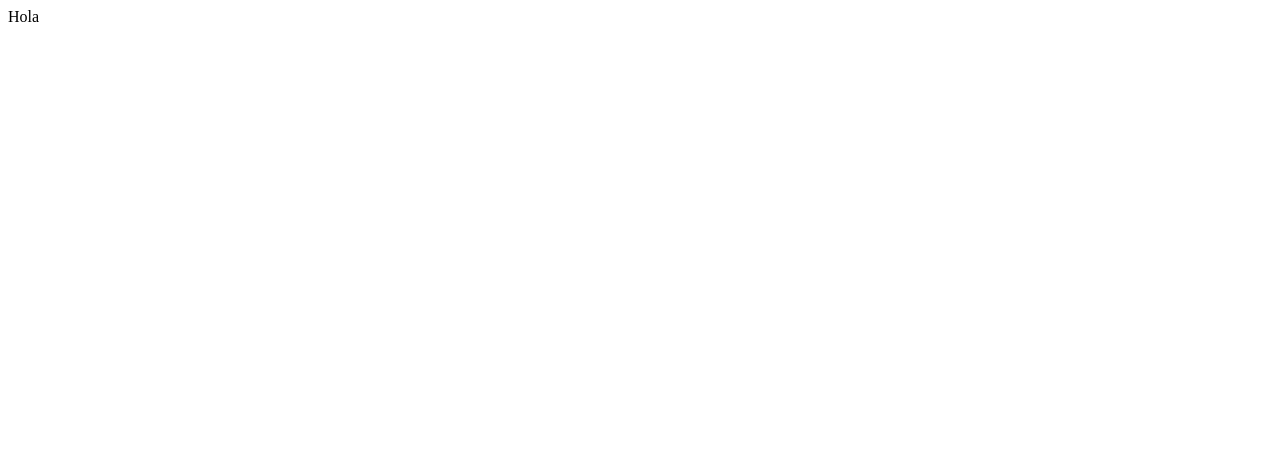
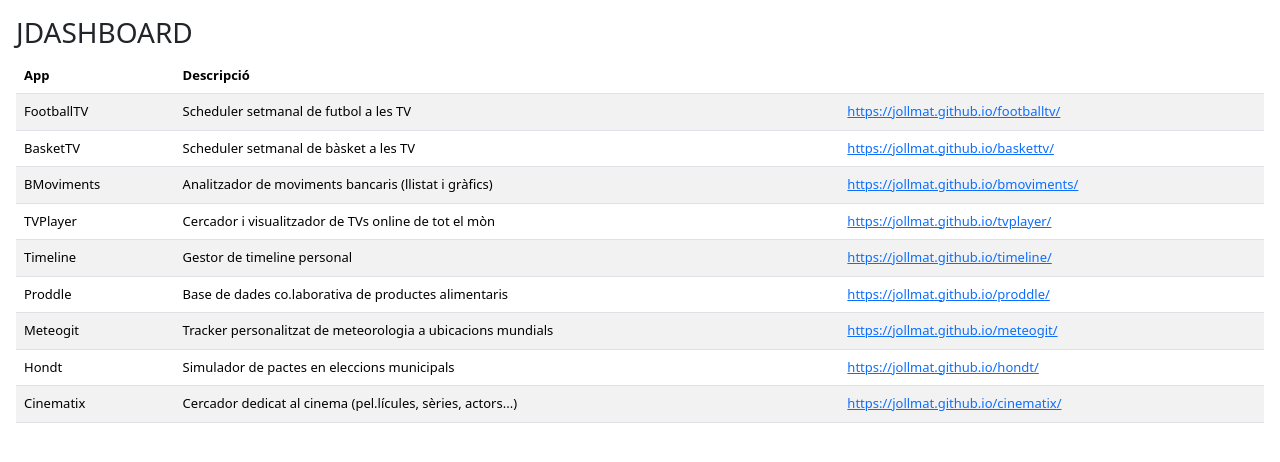
Before and after one commit to jollmat/jdashboard, an Angular app: page / in a window 1280 px wide. Shown: the top 462 px of the page. Built offline with nearby package versions, Linux system fonts and the light colour scheme.

Commit message:
Added applications links

```diff
--- a/package.json
+++ b/package.json
@@ -20,7 +20,9 @@
     "@angular/router": "^17.3.12",
     "rxjs": "~7.5.0",
     "tslib": "^2.3.0",
-    "zone.js": "~0.14.10"
+    "zone.js": "~0.14.10",
+    "bootstrap": "^5.3.3",
+    "font-awesome": "^4.7.0"
   },
   "devDependencies": {
     "@angular-devkit/build-angular": "^17.3.15",
--- a/src/app/app.component.html
+++ b/src/app/app.component.html
@@ -1,3 +1,20 @@
-<div class="w-100 d-flex">
-  Hola
+<div class="w-100 d-flex flex-column p-3">
+  <h3>JDASHBOARD</h3>
+  <table class="table table-hover table-striped">
+    <thead>
+      <tr>
+        <th>App</th>
+        <th colspan="2">Descripció</th>
+      </tr>
+    </thead>
+    <tbody>
+      <ng-container *ngFor="let app of apps">
+        <tr>
+          <td>{{app.name}}</td>
+          <td>{{app.description}}</td>
+          <td><a [href]="app.url" target="_blank">{{app.url}}</a></td>
+        </tr>
+      </ng-container>
+    </tbody>
+  </table>
 </div>
--- a/src/app/app.component.ts
+++ b/src/app/app.component.ts
@@ -17,7 +17,6 @@ export class AppComponent {
     {name: 'Proddle', description: 'Base de dades co.laborativa de productes alimentaris', url: 'https://jollmat.github.io/proddle/'},
     {name: 'Meteogit', description: 'Tracker personalitzat de meteorologia a ubicacions mundials', url: 'https://jollmat.github.io/meteogit/'},
     {name: 'Hondt', description: 'Simulador de pactes en eleccions municipals', url: 'https://jollmat.github.io/hondt/'},
-    {name: 'Timeline', description: 'Gestor de timeline personal', url: 'https://jollmat.github.io/timeline/'},
     {name: 'Cinematix', description: 'Cercador dedicat al cinema (pel.lícules, sèries, actors...)', url: 'https://jollmat.github.io/cinematix/'},
   ];
 }
--- a/src/styles.scss
+++ b/src/styles.scss
@@ -1 +1,6 @@
 /* You can add global styles to this file, and also import other style files */
+@import "node_modules/bootstrap/scss/bootstrap";
+
+body{
+    font-size: 13px;
+}
```
Also changed, not shown: src/docs/github deployment.txt (added), 1 other file (tests, documents, lock files or other folders).
